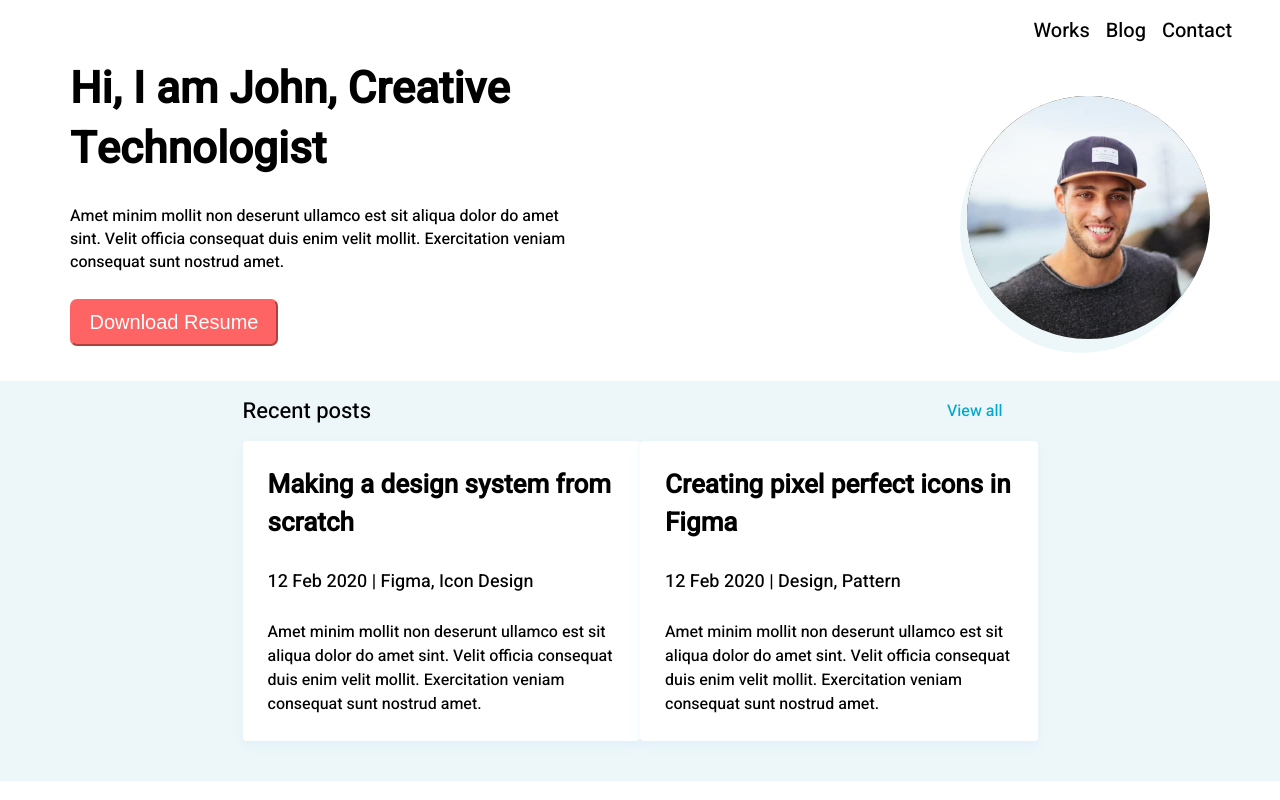
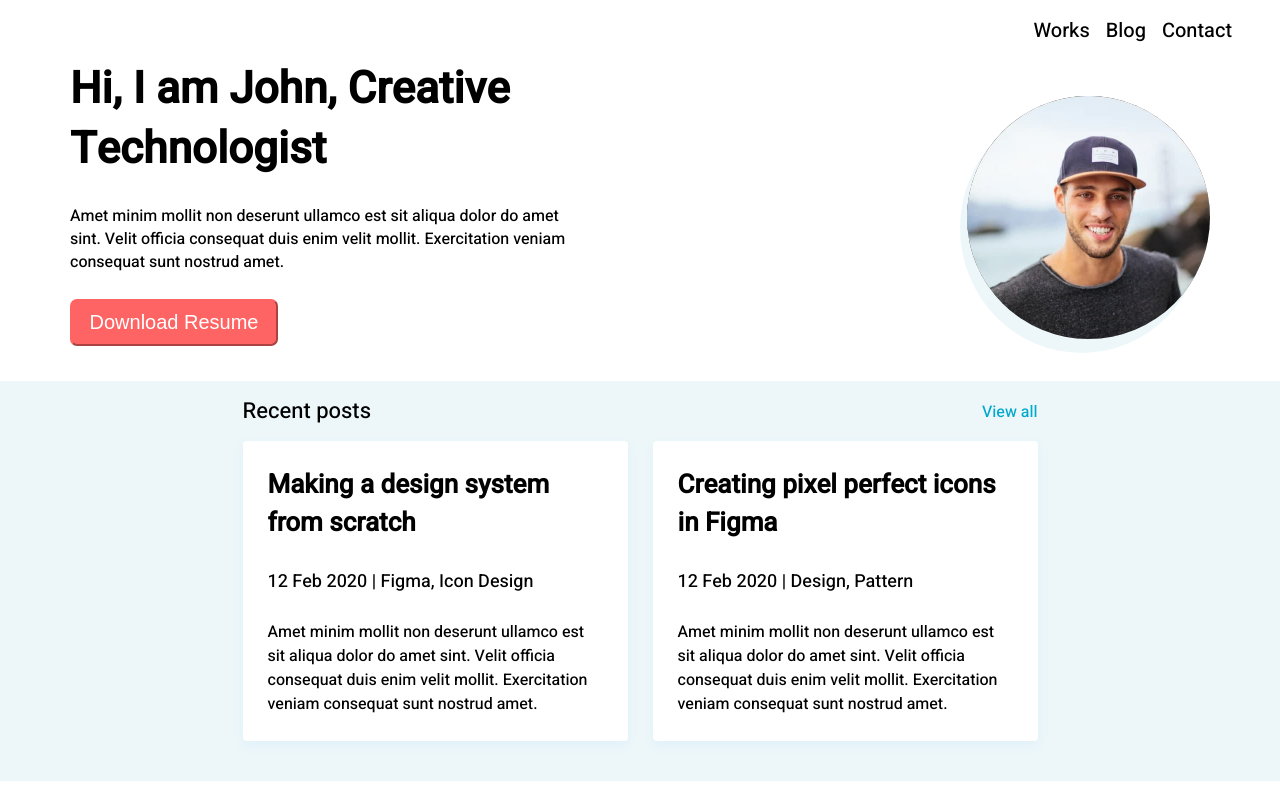
Before and after one commit to bodiavaleur/lenaportfolio, a React (Create React App) app: page / in a window 1280 px wide. Built offline with nearby package versions, Linux system fonts and the light colour scheme.

Commit message:
fix-styles

```diff
--- a/src/components/RecentPosts/styles.css
+++ b/src/components/RecentPosts/styles.css
@@ -24,7 +24,6 @@
   width: 100%;
   height: 60px;
   max-width: 795px;
-  padding-right: 35px;
 }
 
 .posts-header-mobile {
@@ -41,6 +40,7 @@
   align-content: center;
   align-items: center;
   padding: 0 30px;
+  gap: 25px;
 }
 
 .infomation-box {
@@ -76,6 +76,9 @@
   line-height: 23px;
   color: #00a8cc;
   text-decoration: none;
+  width: 129px;
+  height: 20px;
+  text-align: right;
 }
 
 .information-date {
```
